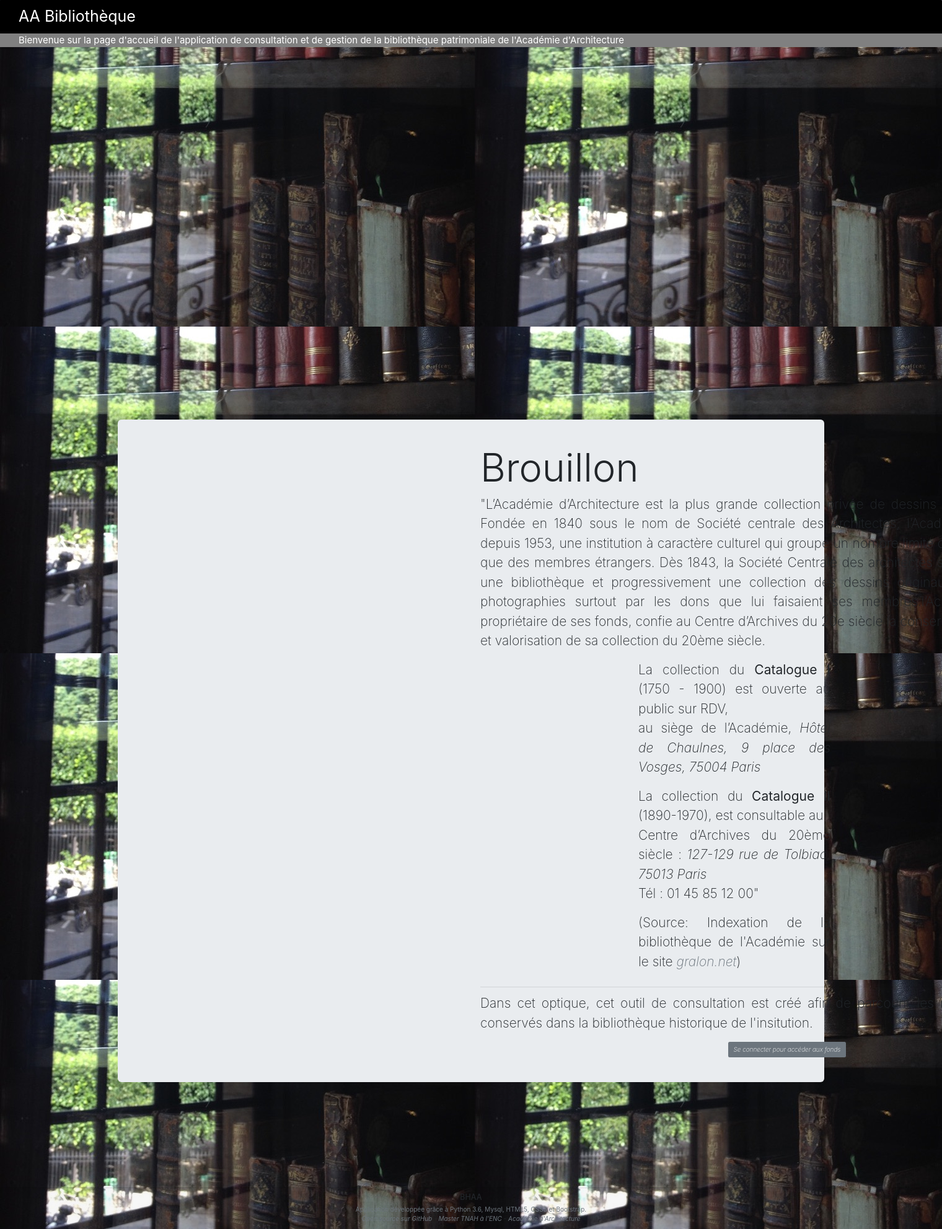
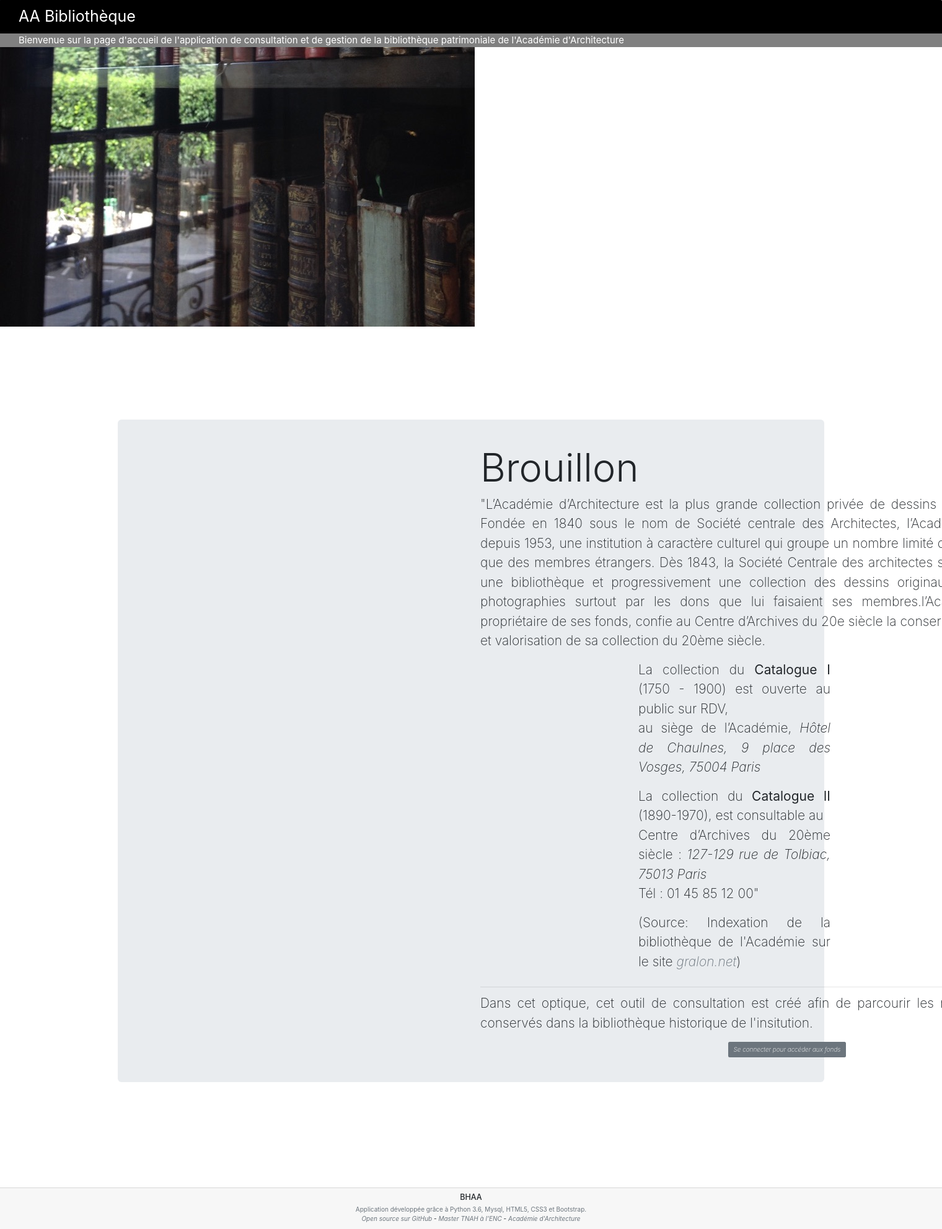
Before and after one commit to HeathcoteA/AcadArch, a Flask app: page / in a window 1520 px wide; the page is wider, and only the part inside the window is pictured. Shown: that part at 62% size. Run offline with Flask 2, Linux system fonts and the light colour scheme; some libraries are stand-ins or nearby versions.

Commit message:
correction de l'attribut pour image de fonds en css

```diff
--- a/BHAA/static/css/style.css
+++ b/BHAA/static/css/style.css
@@ -79,7 +79,7 @@ a {
 }
 
 body{
-  background-image: url(static/images/fonds.jpg);
+  background-image: image(static/images/fonds.jpg);
 }
 
 /* img.fondecran {
```
